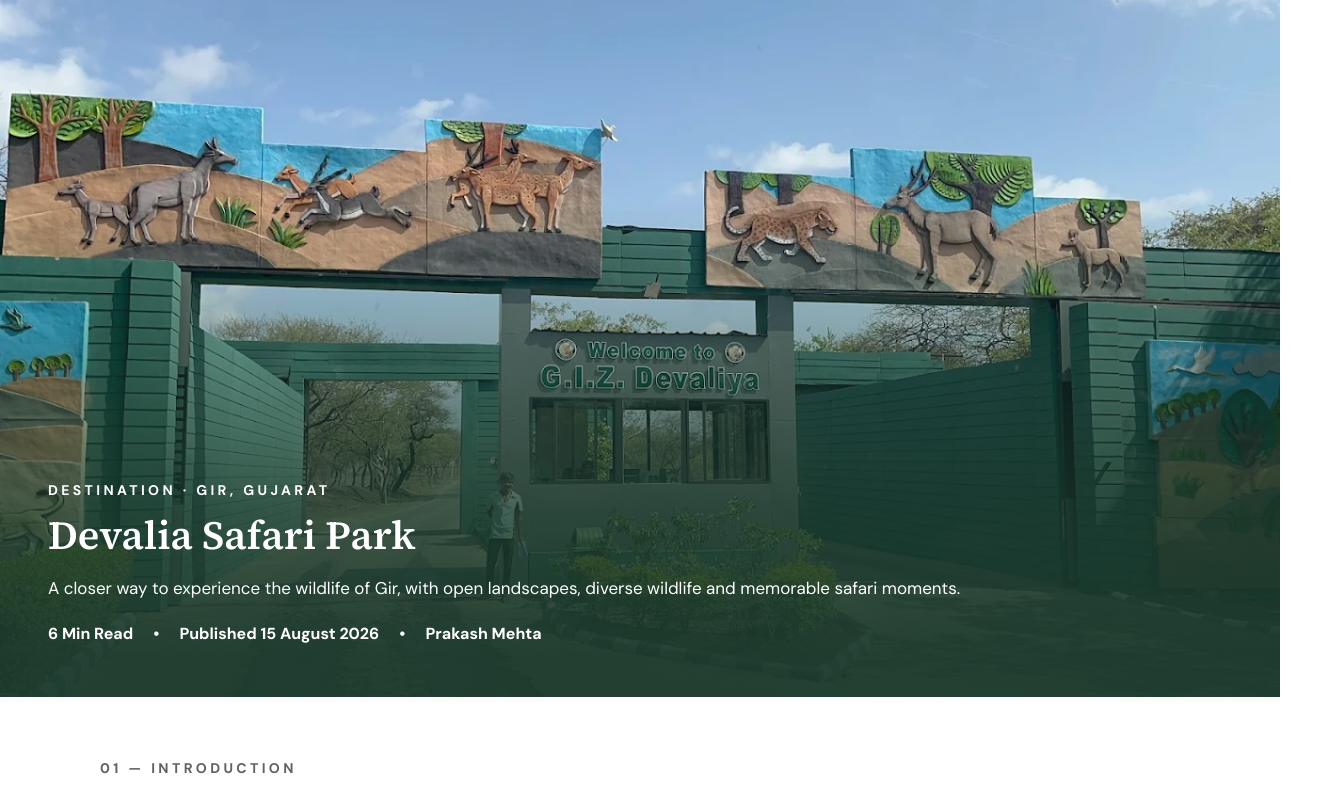
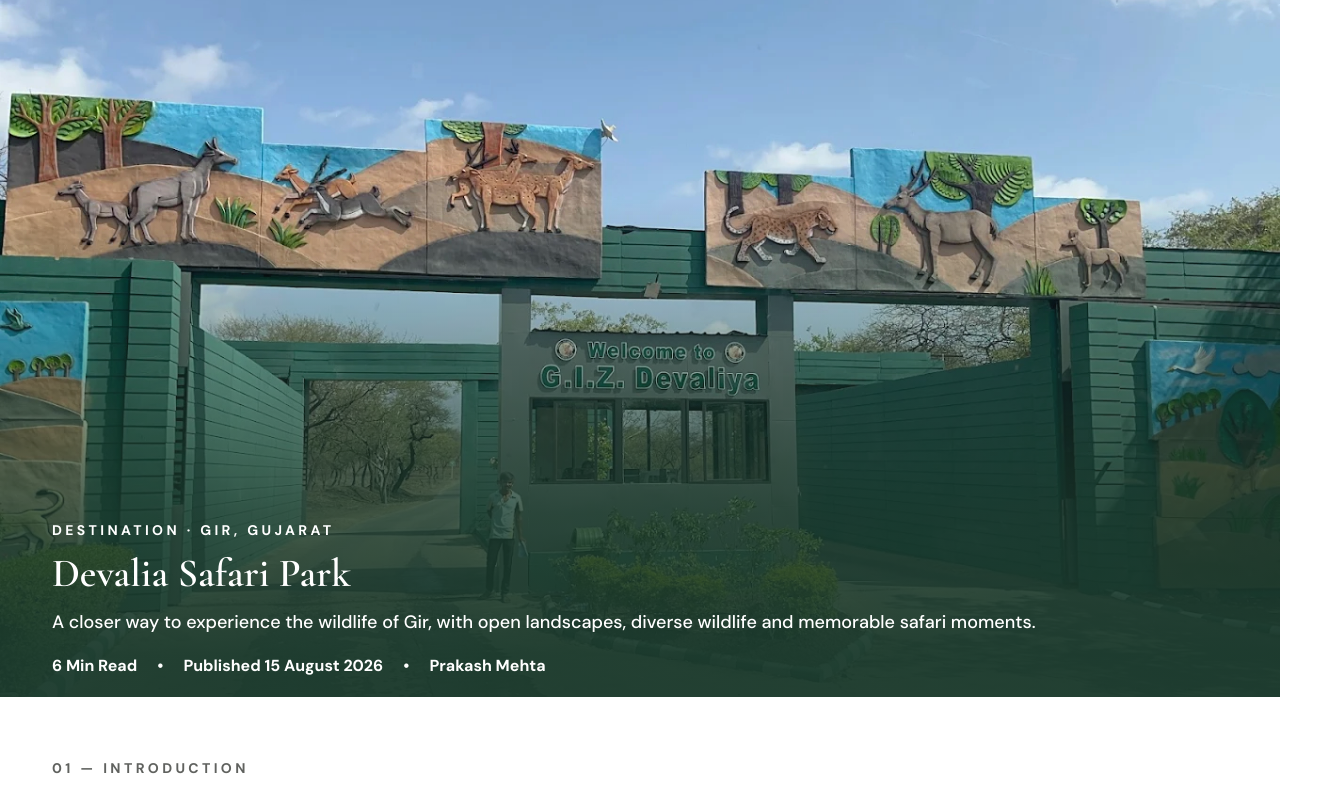
Before and after one commit to isha24114/Devalia, a Next.js app: page / in a window 1280 px wide. Shown: the top 800 px of the page, 1340 px wide, since content can reach past the window. Built offline with nearby package versions, Linux system fonts and the light colour scheme.

Commit message:
Update changes

```diff
--- a/src/app/globals.css
+++ b/src/app/globals.css
@@ -43,9 +43,9 @@
 
 @utility container-1240 {
   width: 100%;
-  max-width: 1440px;
+  max-width: 1240px;
   margin-inline: auto;
-  padding-inline: 100px;
+  padding-inline: clamp(20px, 3vw, 32px);
 }
 
 @utility eyebrow {
@@ -201,20 +201,40 @@
   );
 }
 
+.hero-copy-wrap {
+  padding-top: 0;
+  padding-bottom: 8px;
+  transform: translateY(-8px);
+}
+
 .hero-eyebrow {
   color: #ffffff;
+  font-family: var(--font-sans);
+  font-size: 14px;
+  line-height: 100%;
+  font-weight: 700;
+  letter-spacing: 0.24em;
+  text-transform: uppercase;
 }
 
 .hero-title {
-  font-family: var(--font-serif);
+  font-family: var(--font-cormorant-garamond);
   font-size: 40px;
-  line-height: 1.1;
+  line-height: 100%;
   font-weight: 600;
+  font-style: normal;
+  letter-spacing: 0;
+  margin: 0;
 }
 
 .hero-description {
   color: #ffffff;
-  max-width: 1140px;
+  max-width: 1240px;
+  font-family: var(--font-sans);
+  font-size: 18px;
+  line-height: 26px;
+  font-weight: 450;
+  letter-spacing: 0;
 }
 
 .hero-meta {
--- a/src/app/page.tsx
+++ b/src/app/page.tsx
@@ -53,8 +53,9 @@ export default function DevaliaSafariPage() {
               className="object-cover"
             />
             <div className="hero-overlay absolute inset-0" aria-hidden />
-            <div className="absolute inset-x-0 bottom-0 z-10 p-6 sm:p-8 md:p-10 lg:p-12 text-white">
-              <div className="flex max-w-[1140px] flex-col gap-3 sm:gap-4">
+            <div className="absolute inset-x-0 bottom-0 z-10 text-white">
+              <div className="container-1240 hero-copy-wrap">
+                <div className="flex max-w-[1240px] flex-col gap-3 sm:gap-4">
                   <p className="eyebrow hero-eyebrow">Destination · Gir, Gujarat</p>
                   <h1 className="hero-title">Devalia Safari Park</h1>
                   <p className="hero-description body-17">
@@ -66,6 +67,7 @@ export default function DevaliaSafariPage() {
                     <span>Published 15 August 2026</span>
                     <span aria-hidden>•</span>
                     <span>Prakash Mehta</span>
+                  </div>
                 </div>
               </div>
             </div>
```
Lines whose indentation alone changed are shown as unchanged.
